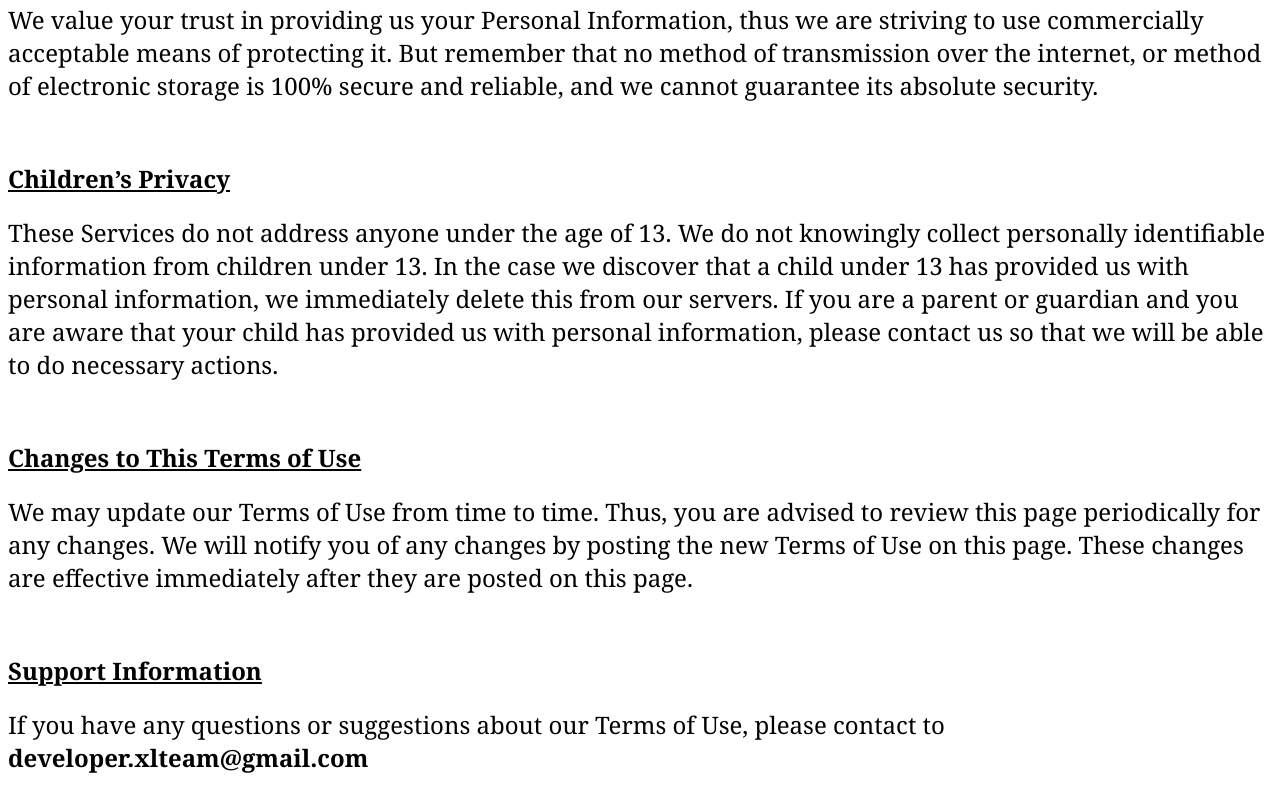
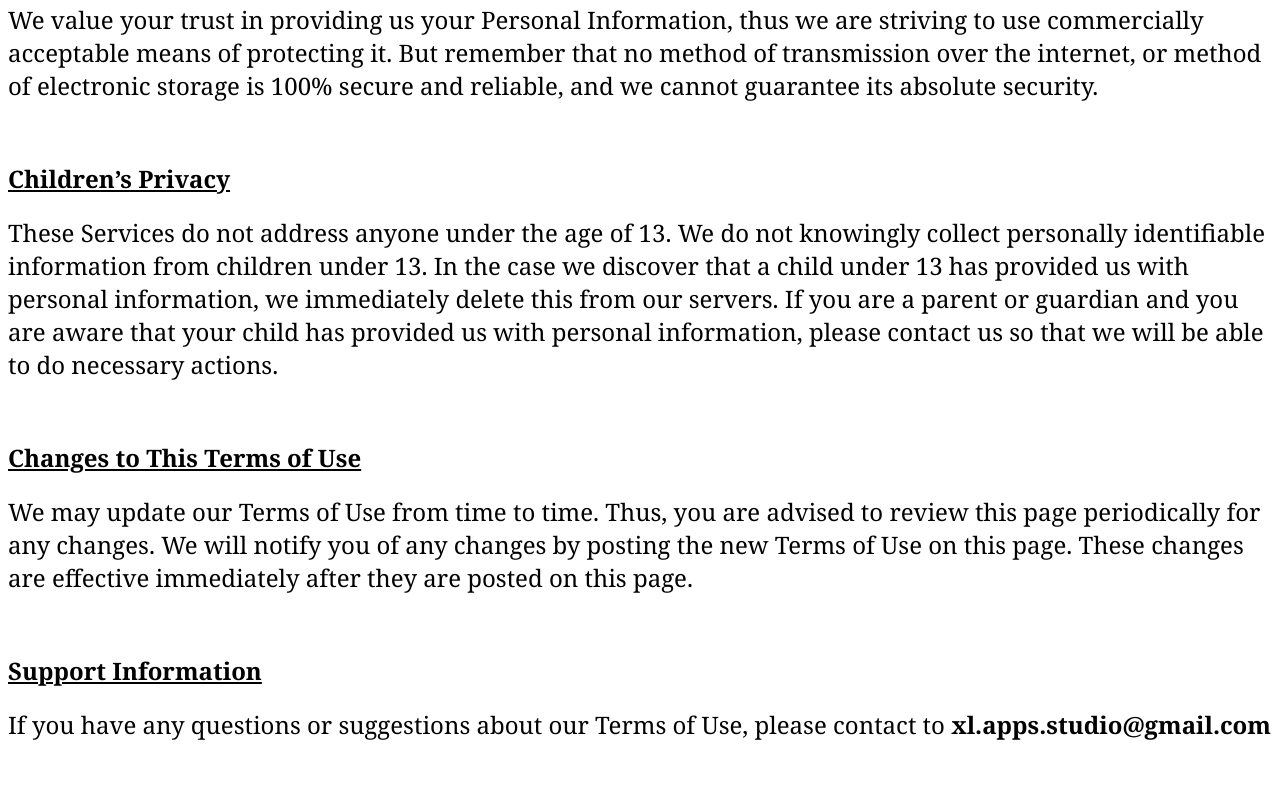
Before and after one commit to xl-apps-studio/video-player, a plain HTML site: page index.html in a window 1280 px wide. Shown: the part 1471-2283 px from the top of the page. Drawn offline with Linux system fonts and the light colour scheme.

Commit message:
Update index.html

```diff
--- a/index.html
+++ b/index.html
@@ -65,7 +65,7 @@ This Service does not use these Cookies explicitly. However, the app may use thi
     <p style="text-align: center;"><span style="font-family: georgia;"><br></span></p>
     <h1><span style="color: black; font-family: georgia; font-size: x-large;"><u><b>Support Information</b></u></span>
     </h1>
-    <p><span style="font-family: georgia; font-size: x-large;">If you have any questions or suggestions about our Terms of Use, please contact to <b>developer.xlteam@gmail.com</b></span>
+    <p><span style="font-family: georgia; font-size: x-large;">If you have any questions or suggestions about our Terms of Use, please contact to <b>xl.apps.studio@gmail.com</b></span>
     </p>
     <br> <br>
 </div>
```
